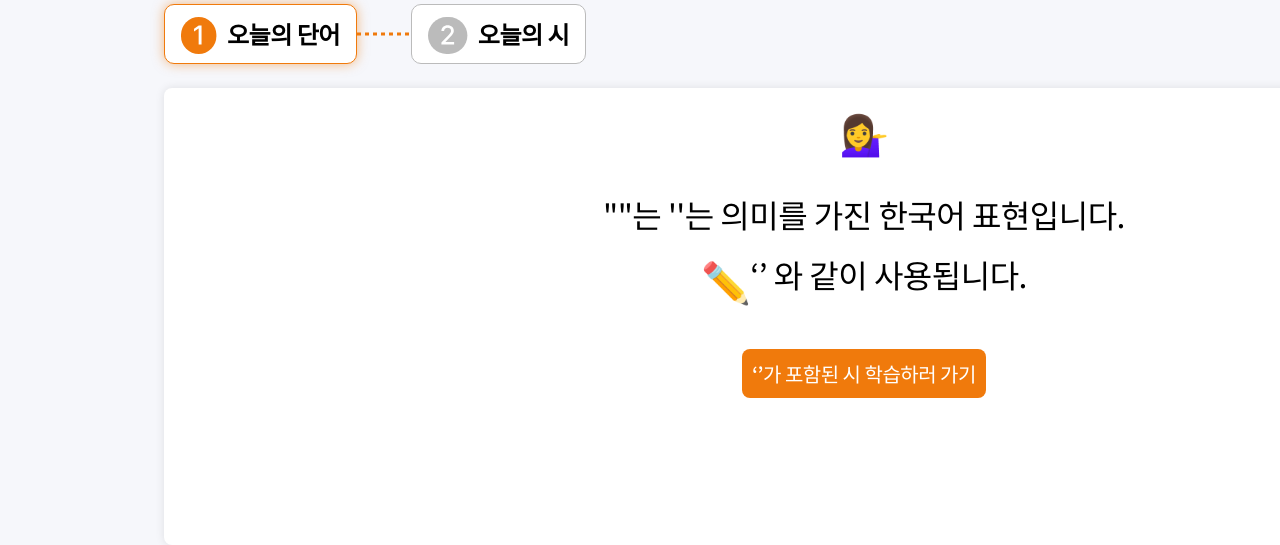
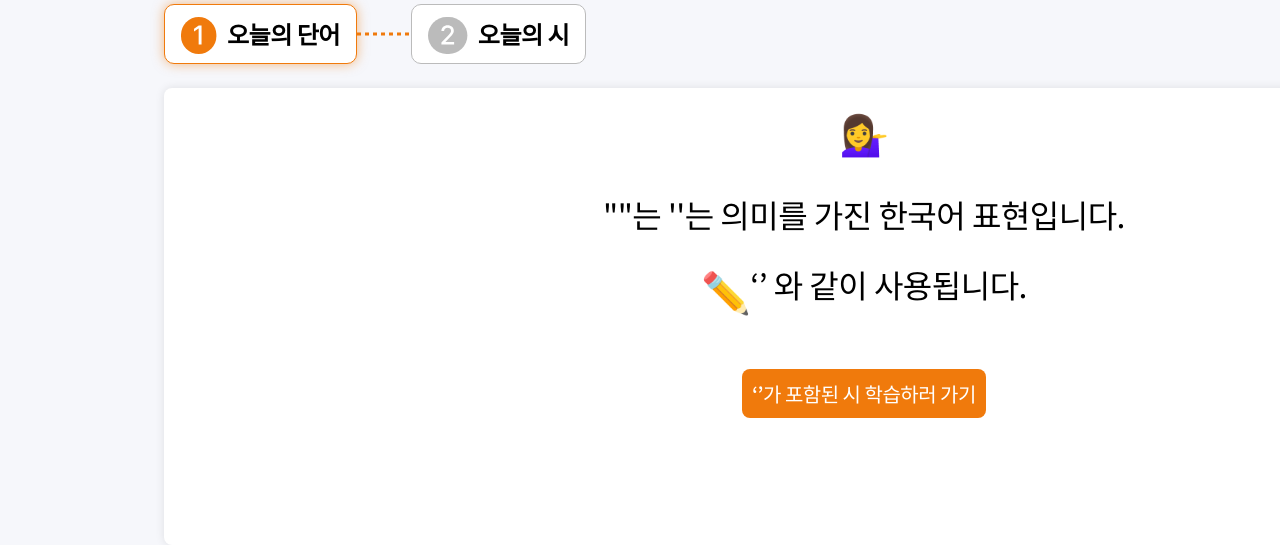
Before and after one commit to 2024-HERETHON/2024-Herethon-14, a Django app: template word/templates/learning.html in a window 1280 px wide; the page is wider, and only the part inside the window is pictured. Shown: the part 332-877 px from the top of that part. Run offline with Django 5.2, Linux system fonts and the light colour scheme; the template is opened without the code that fills it, so the values that code supplies are empty.

Commit message:
하희입니당

```diff
--- a/static/css/learning.css
+++ b/static/css/learning.css
@@ -278,10 +278,11 @@
 .instance {
   display: flex;
   justify-content: center;
-    text-align: center;
   display: flex;
   flex-direction: row;
   margin-top: 14px;
+  /* width: 1200px; */
+  padding: 10px;
 }
 
 .pencil {
@@ -293,6 +294,7 @@
   font-weight: 400;
   line-height: normal;
   letter-spacing: -0.625px;
+  padding-left: 80px;
 }
 
 .example {
@@ -304,6 +306,10 @@
   font-weight: 400;
   line-height: normal;
   letter-spacing: -0.5px;
+  word-wrap: break-word; /* 또는 overflow-wrap: break-word; */
+  word-break: break-all;
+  white-space: normal;
+  padding-right: 80px;
 }
 
 .go-btn {
--- a/word/operator.py
+++ b/word/operator.py
@@ -8,7 +8,7 @@ def start():
     scheduler=BackgroundScheduler()
     scheduler.add_jobstore(DjangoJobStore(), 'djangojobstore')
     register_events(scheduler)
-    @scheduler.scheduled_job('cron', hour=21, minute=22, second=33, name = 'wordPost')
+    @scheduler.scheduled_job('cron', hour=17, minute=40, second=3, name = 'wordPost')
     def auto_wordPost():
         wordPost()
     scheduler.start()
```
Also changed, not shown: accounts/templates/login.html (+22 -11 lines), static/css/login.css (+9 -3 lines), accounts/migrations/0001_initial.py, word/migrations/0001_initial.py (added). Lines whose indentation alone changed are shown as unchanged.
